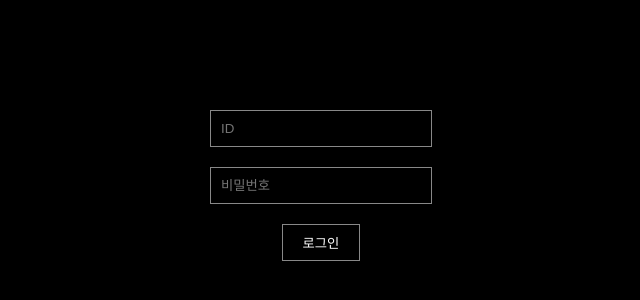
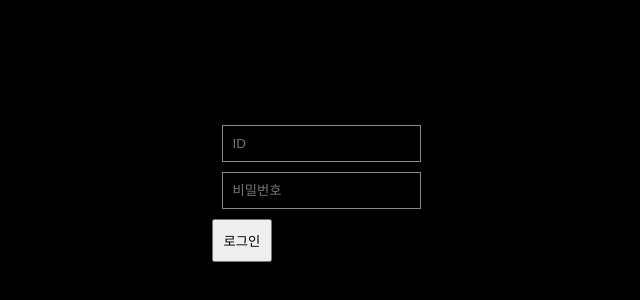
Before and after one commit to seungwon09/hisi, a website: page main.html in a window 1280 px wide. Shown: the part 220-520 px from the top of the page, without its empty margins (319-959 px from the left). Drawn offline with Linux system fonts and the light colour scheme.

Commit message:
Update main.html

```diff
--- a/main.html
+++ b/main.html
@@ -1,46 +1,20 @@
 <!DOCTYPE html>
-<html lang="ko">
+<html>
 <head>
 <meta charset="UTF-8">
 <title>Login</title>
 <style>
-body {
-    margin:0;
-    background:#000;
-    color:white;
-    font-family:sans-serif;
-}
-.container {
-    display:flex;
-    flex-direction:column;
-    justify-content:center;
-    align-items:center;
-    height:100vh;
-}
-input {
-    margin:10px;
-    padding:10px;
-    width:200px;
-    background:#000;
-    border:1px solid #888;
-    color:white;
-}
-button {
-    margin-top:10px;
-    padding:8px 20px;
-    background:#000;
-    border:1px solid #888;
-    color:white;
-    cursor:pointer;
-}
+body {background:black;color:white;display:flex;justify-content:center;align-items:center;height:100vh;}
+input {display:block;margin:10px;padding:10px;background:black;border:1px solid #888;color:white;}
+button {padding:10px;}
 </style>
 </head>
 <body>
 
-<div class="container">
-    <input id="id" placeholder="ID">
-    <input id="pw" type="password" placeholder="비밀번호">
-    <button onclick="login()">로그인</button>
+<div>
+<input id="id" placeholder="ID">
+<input id="pw" type="password" placeholder="비밀번호">
+<button onclick="login()">로그인</button>
 </div>
 
 <script>
@@ -51,11 +25,11 @@ async function login(){
     const res = await fetch("/login", {
         method:"POST",
         headers:{"Content-Type":"application/json"},
-        body: JSON.stringify({username, password})
+        body: JSON.stringify({username,password})
     });
 
     if(res.ok){
-        window.location.href="/dashboard.html";
+        location.href="/dashboard.html";
     } else {
         alert("실패");
     }
```
